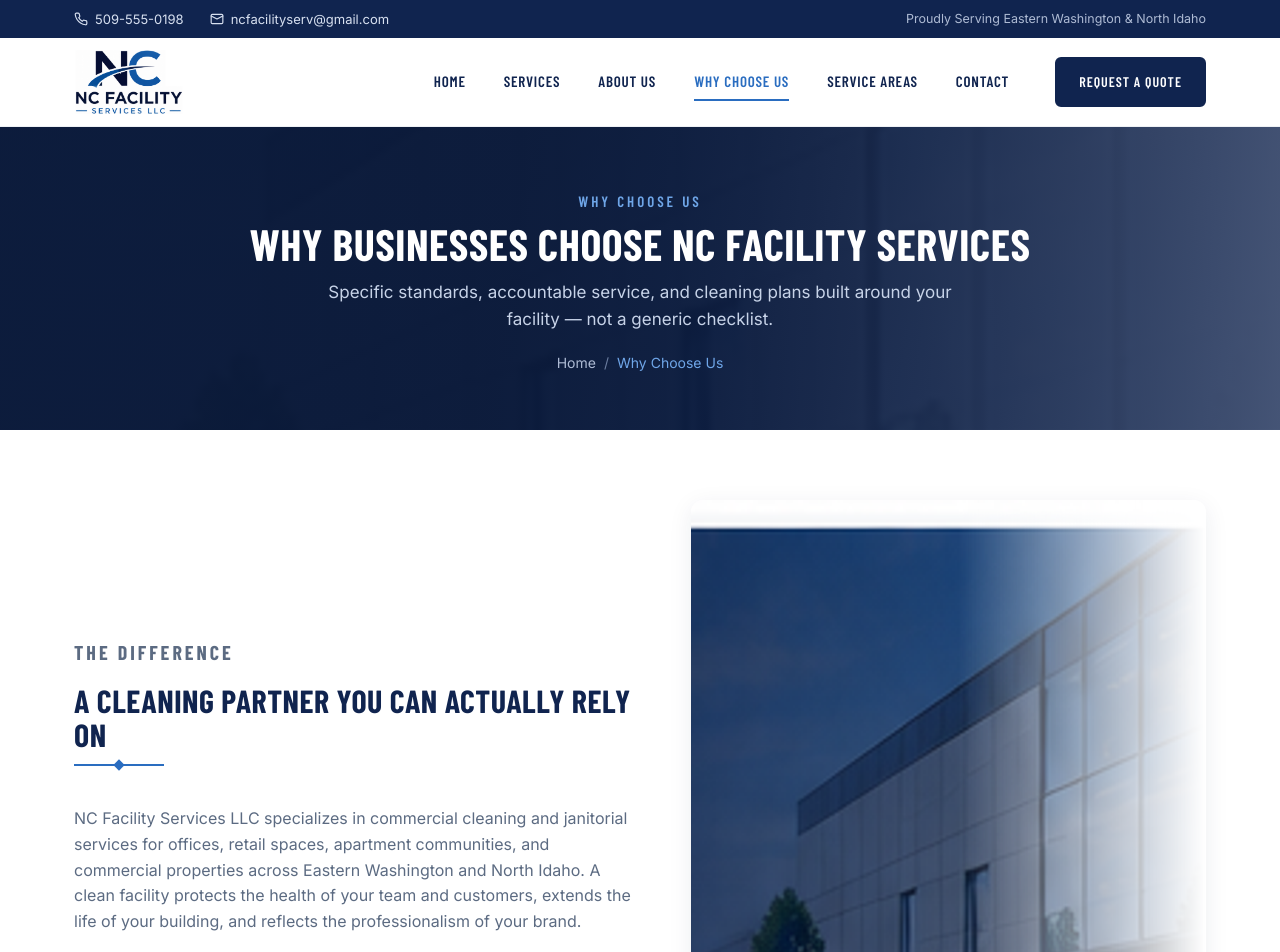
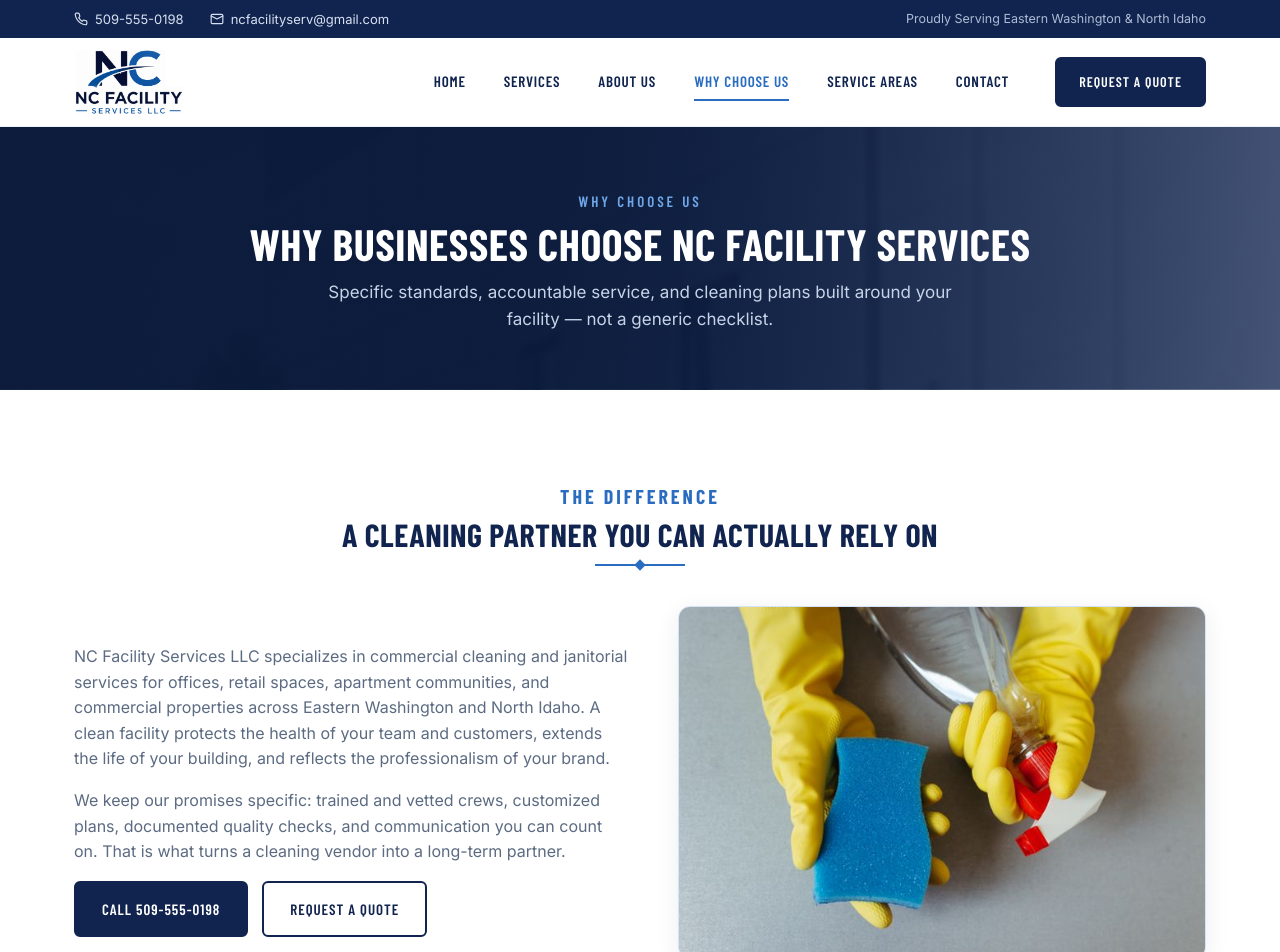
Before and after one commit to AndreiKalenchuk/nc-facility-services, a React (Vite) app: page /why-choose-us in a window 1280 px wide. Shown: the top 952 px of the page. Built offline with nearby package versions, Linux system fonts and the light colour scheme.

Commit message:
update why us page

```diff
--- a/src/components/PageBanner.css
+++ b/src/components/PageBanner.css
@@ -27,22 +27,8 @@
 .page-banner-sub {
   color: #c7d3e8;
   max-width: 640px;
-  margin: 0 auto 18px;
+  margin: 0 auto;
   font-size: 17px;
-}
-.breadcrumbs {
-  font-size: 14px;
-  color: #aebbd4;
-}
-.breadcrumbs a:hover {
-  color: #fff;
-}
-.crumb-sep {
-  margin: 0 8px;
-  color: #6c7ea0;
-}
-.crumb-current {
-  color: #6fa6e8;
 }
 
 @media (max-width: 620px) {
--- a/src/components/PageBanner.jsx
+++ b/src/components/PageBanner.jsx
@@ -1,26 +1,12 @@
-import { Link } from 'react-router-dom'
 import './PageBanner.css'
 
-export default function PageBanner({ eyebrow, title, subtitle, crumbs = [] }) {
+export default function PageBanner({ eyebrow, title, subtitle }) {
   return (
     <section className="page-banner">
       <div className="container">
         {eyebrow && <p className="page-banner-eyebrow">{eyebrow}</p>}
         <h1 className="page-banner-title">{title}</h1>
         {subtitle && <p className="page-banner-sub">{subtitle}</p>}
-        <nav className="breadcrumbs">
-          <Link to="/">Home</Link>
-          {crumbs.map((c, i) => (
-            <span key={c.label}>
-              <span className="crumb-sep">/</span>
-              {c.to && i < crumbs.length - 1 ? (
-                <Link to={c.to}>{c.label}</Link>
-              ) : (
-                <span className="crumb-current">{c.label}</span>
-              )}
-            </span>
-          ))}
-        </nav>
       </div>
     </section>
   )
--- a/src/pages/About.jsx
+++ b/src/pages/About.jsx
@@ -37,7 +37,6 @@ export default function About() {
         eyebrow="About Us"
         title="Cleaner Spaces. Better Environments."
         subtitle={`${company.name} is your trusted partner for commercial cleaning across Eastern Washington and North Idaho.`}
-        crumbs={[{ label: 'About Us' }]}
       />
 
       <section className="section">
--- a/src/pages/Contact.jsx
+++ b/src/pages/Contact.jsx
@@ -33,7 +33,6 @@ export default function Contact() {
         eyebrow="Contact"
         title="Get in Touch"
         subtitle="Questions or ready for a free quote? We'd love to hear about your facility and how we can help."
-        crumbs={[{ label: 'Contact' }]}
       />
 
       <section className="section contact-cards-section">
--- a/src/pages/ServiceAreas.jsx
+++ b/src/pages/ServiceAreas.jsx
@@ -19,7 +19,6 @@ export default function ServiceAreas() {
         eyebrow="Service Areas"
         title="Where We Work"
         subtitle={company.serving}
-        crumbs={[{ label: 'Service Areas' }]}
       />
 
       <section className="section">
--- a/src/pages/ServiceDetail.jsx
+++ b/src/pages/ServiceDetail.jsx
@@ -25,7 +25,6 @@ export default function ServiceDetail() {
       <PageBanner
         eyebrow="Our Services"
         title={service.title}
-        crumbs={[{ label: 'Services', to: '/services' }, { label: service.title }]}
       />
 
       <section className="section detail-top">
--- a/src/pages/Services.jsx
+++ b/src/pages/Services.jsx
@@ -11,7 +11,6 @@ export default function Services() {
         eyebrow="Our Services"
         title="Commercial Cleaning Services"
         subtitle="From daily janitorial to specialized deep cleaning, we tailor a program to keep your facility spotless, healthy, and professional."
-        crumbs={[{ label: 'Services' }]}
       />
 
       <section className="section">
--- a/src/pages/WhyChooseUs.css
+++ b/src/pages/WhyChooseUs.css
@@ -1,13 +1,17 @@
 /* ---------- Intro ---------- */
-.wcu-intro-grid {
-  display: grid;
-  grid-template-columns: 1.1fr 1fr;
-  gap: 50px;
-  align-items: center;
+.wcu-intro-head {
+  text-align: center;
+  margin-bottom: 30px;
 }
 .wcu-heading {
   font-size: 32px;
   text-transform: uppercase;
+}
+.wcu-intro-grid {
+  display: grid;
+  grid-template-columns: 1.05fr 1fr;
+  gap: 50px;
+  align-items: center;
 }
 .wcu-intro-copy p {
   color: var(--text-muted);
@@ -22,6 +26,8 @@
 .wcu-intro-media img {
   width: 100%;
   border-radius: 12px;
+  background: var(--blue-light);
+  border: 1px solid #d5e3f6;
   box-shadow: var(--shadow);
 }
 
--- a/src/pages/WhyChooseUs.jsx
+++ b/src/pages/WhyChooseUs.jsx
@@ -84,28 +84,31 @@ export default function WhyChooseUs() {
         eyebrow="Why Choose Us"
         title="Why Businesses Choose NC Facility Services"
         subtitle="Specific standards, accountable service, and cleaning plans built around your facility — not a generic checklist."
-        crumbs={[{ label: 'Why Choose Us' }]}
       />
 
       {/* Value proposition */}
       <section className="section">
-        <div className="container wcu-intro-grid">
+        <div className="container">
+          <div className="wcu-intro-head">
+            <p className="section-eyebrow">The Difference</p>
+            <h2 className="wcu-heading">A Cleaning Partner You Can Actually Rely On</h2>
+            <div className="section-divider" />
+          </div>
+          <div className="wcu-intro-grid">
             <div className="wcu-intro-copy">
-            <p className="section-eyebrow eyebrow-left">The Difference</p>
-            <h2 className="wcu-heading">A Cleaning Partner You Can Actually Rely On</h2>
-            <div className="section-divider divider-left" />
               <p>
                 {company.name} specializes in commercial cleaning and janitorial
                 services for offices, retail spaces, apartment communities, and
-              commercial properties across Eastern Washington and North Idaho. A
-              clean facility protects the health of your team and customers,
-              extends the life of your building, and reflects the professionalism
-              of your brand.
+                commercial properties across Eastern Washington and North Idaho.
+                A clean facility protects the health of your team and customers,
+                extends the life of your building, and reflects the
+                professionalism of your brand.
               </p>
               <p>
-              We keep our promises specific: trained and vetted crews, customized
-              plans, documented quality checks, and communication you can count
-              on. That is what turns a cleaning vendor into a long-term partner.
+                We keep our promises specific: trained and vetted crews,
+                customized plans, documented quality checks, and communication
+                you can count on. That is what turns a cleaning vendor into a
+                long-term partner.
               </p>
               <div className="wcu-intro-actions">
                 <a href={company.phoneHref} className="btn btn-navy">
@@ -118,9 +121,10 @@ export default function WhyChooseUs() {
             </div>
             <div className="wcu-intro-media">
               <img
-              src="/assets/why-building.png"
-              alt="Commercial building professionally maintained by NC Facility Services"
+                src="/assets/janitorial-cart.jpg"
+                alt="Janitorial cart stocked with cleaning equipment in an office"
               />
+            </div>
           </div>
         </div>
       </section>
```
Also changed, not shown: public/assets/janitorial-cart.jpg (added), public/assets/janitorial-cart.svg (added). Lines whose indentation alone changed are shown as unchanged.
